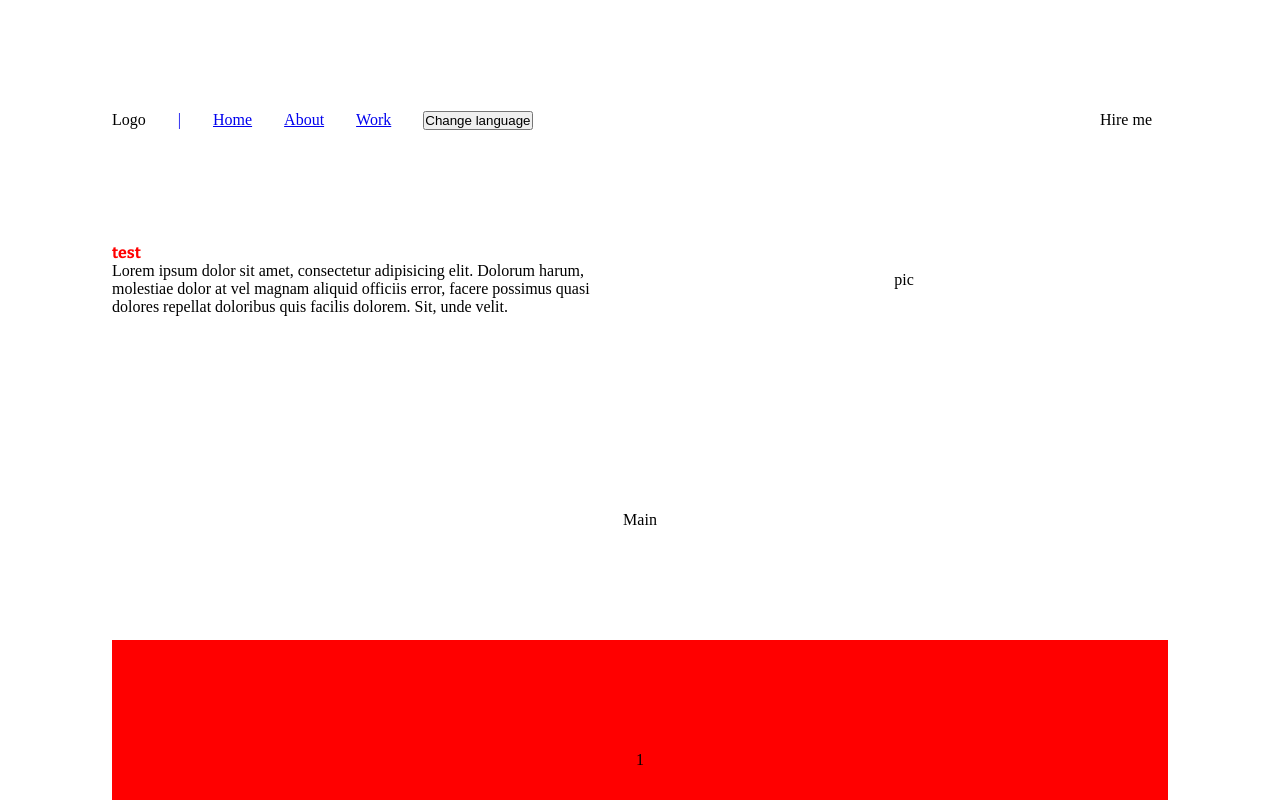
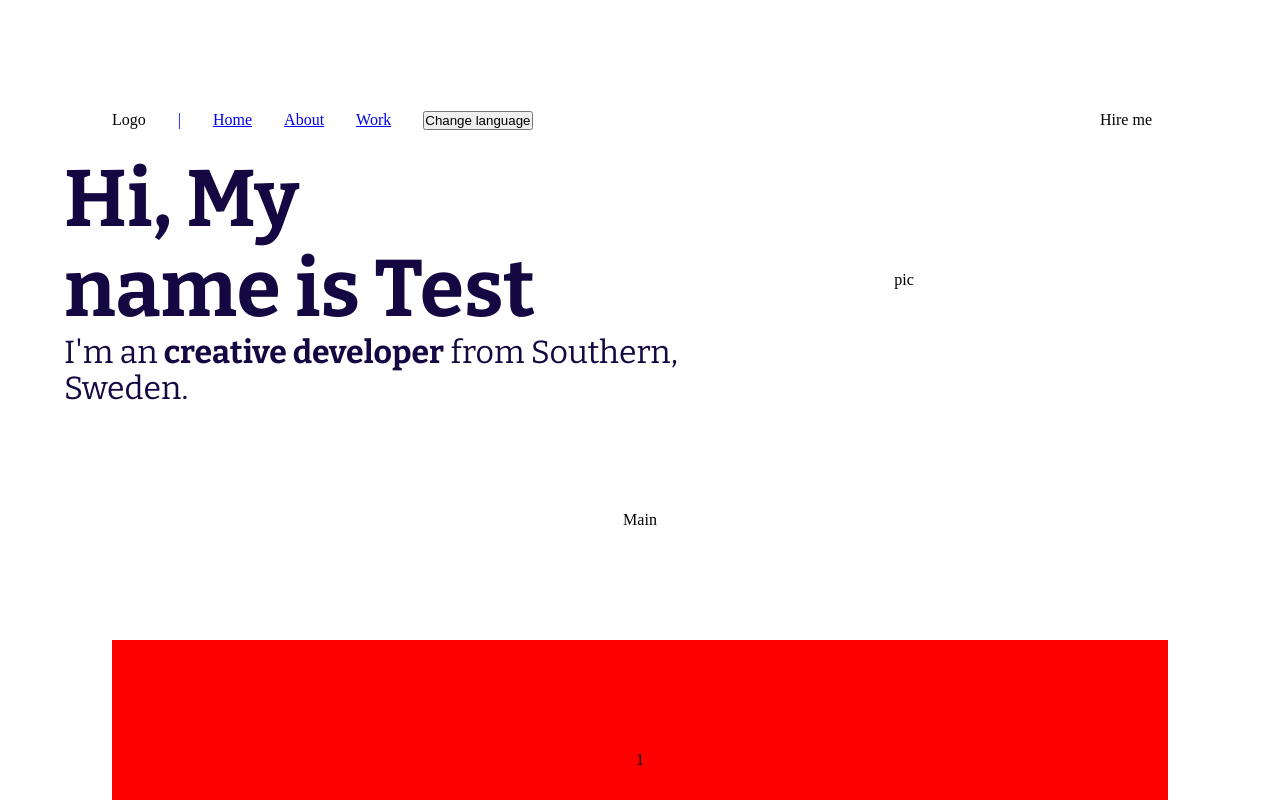
Before and after one commit to MapYh/portfolio, a React (Vite) app: page / in a window 1280 px wide. Shown: the top 800 px of the page. Built offline with nearby package versions, Linux system fonts and the light colour scheme.

Commit message:
Added some styling to main title

```diff
--- a/src/components/Header.scss
+++ b/src/components/Header.scss
@@ -31,10 +31,26 @@
   align-items: start;
   flex-direction: column;
 }
-.main__side-text-hone {
+.main__side-text-header-one {
   font-family: "Bitter", serif;
-  font-size: 1rem;
+  font-size: 5rem;
   font-style: normal;
   line-height: 1.125;
-  color: red;
+  color: rgb(20, 7, 66);
+  min-width: 39rem;
 }
+
+.main__side-text-text-one {
+  font-family: "Bitter", serif;
+  font-size: 2rem;
+  font-style: normal;
+  line-height: 1.125;
+  color: rgb(20, 7, 66);
+  min-width: 39rem;
+}
+
+@media screen and (max-width: 75rem) {
+  .main {
+    flex-direction: column-reverse;
+  }
+}
--- a/src/components/Header.tsx
+++ b/src/components/Header.tsx
@@ -24,12 +24,12 @@ const Header = () => {
       <main className="main">
         <section className="main__side">
           <section className="main__side-text">
-            <h1 className="main__side-text-hone">test</h1>
-            <p>
-              Lorem ipsum dolor sit amet, consectetur adipisicing elit. Dolorum
-              harum, molestiae dolor at vel magnam aliquid officiis error,
-              facere possimus quasi dolores repellat doloribus quis facilis
-              dolorem. Sit, unde velit.
+            <h1 className="main__side-text-header-one">
+              Hi, My <br />
+              name is <b>Test</b>
+            </h1>
+            <p className="main__side-text-text-one">
+              I'm an <b>creative developer</b> from Southern, Sweden.
             </p>
           </section>
         </section>
--- a/src/components/Nav.scss
+++ b/src/components/Nav.scss
@@ -7,6 +7,7 @@
   display: flex;
 }
 .header-nav-item {
+  cursor: pointer;
   display: flex;
   margin: 1rem;
   list-style-type: none;
```
